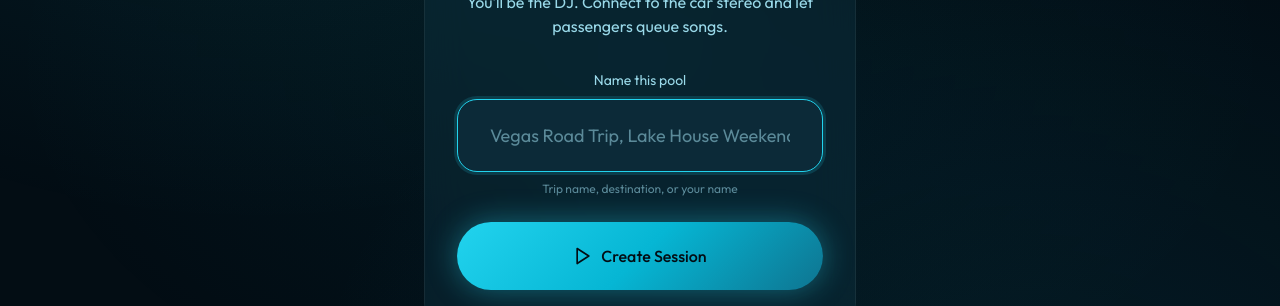
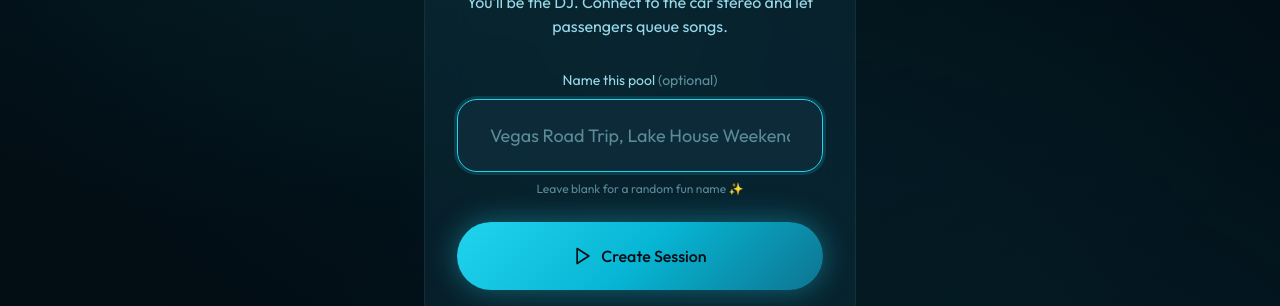
Before and after one commit to rgarth/TidePool, a React (Vite) app in the folder web/: page /host in a window 1280 px wide. Shown: the part 340-646 px from the top of the page. Built offline with nearby package versions, Linux system fonts and the light colour scheme.

Commit message:
Allow empty session name - auto-generates fun random name
- Remove frontend validation that blocked empty names
- Update label to show (optional)
- Update hint text to mention random name feature
- Use session name as userName in sessionStorage when no name provided

```diff
--- a/web/src/pages/HostPage.tsx
+++ b/web/src/pages/HostPage.tsx
@@ -9,11 +9,6 @@ export function HostPage() {
   const [error, setError] = useState('');
 
   const handleCreateSession = async () => {
-    if (!name.trim()) {
-      setError('Give your pool a name');
-      return;
-    }
-
     setIsCreating(true);
     setError('');
 
@@ -21,7 +16,7 @@ export function HostPage() {
       const response = await fetch('/api/sessions', {
         method: 'POST',
         headers: { 'Content-Type': 'application/json' },
-        body: JSON.stringify({ hostName: name.trim() }),
+        body: JSON.stringify({ hostName: name.trim() || '' }), // Empty = random name
       });
 
       if (!response.ok) {
@@ -30,8 +25,8 @@ export function HostPage() {
 
       const data = await response.json();
 
-      // Store host info in sessionStorage
-      sessionStorage.setItem('userName', name.trim());
+      // Store host info in sessionStorage (use session name if no user name provided)
+      sessionStorage.setItem('userName', name.trim() || data.name);
       sessionStorage.setItem('isHost', 'true');
 
       // Navigate to the session
@@ -101,7 +96,7 @@ export function HostPage() {
                     color: 'var(--text-secondary)',
                   }}
                 >
-                  Name this pool
+                  Name this pool <span style={{ opacity: 0.6 }}>(optional)</span>
                 </label>
                 <input
                   id="name"
@@ -114,7 +109,7 @@ export function HostPage() {
                   autoFocus
                 />
                 <p className="text-muted" style={{ marginTop: 'var(--space-sm)', fontSize: '0.75rem' }}>
-                  Trip name, destination, or your name
+                  Leave blank for a random fun name ✨
                 </p>
               </div>
 
```
